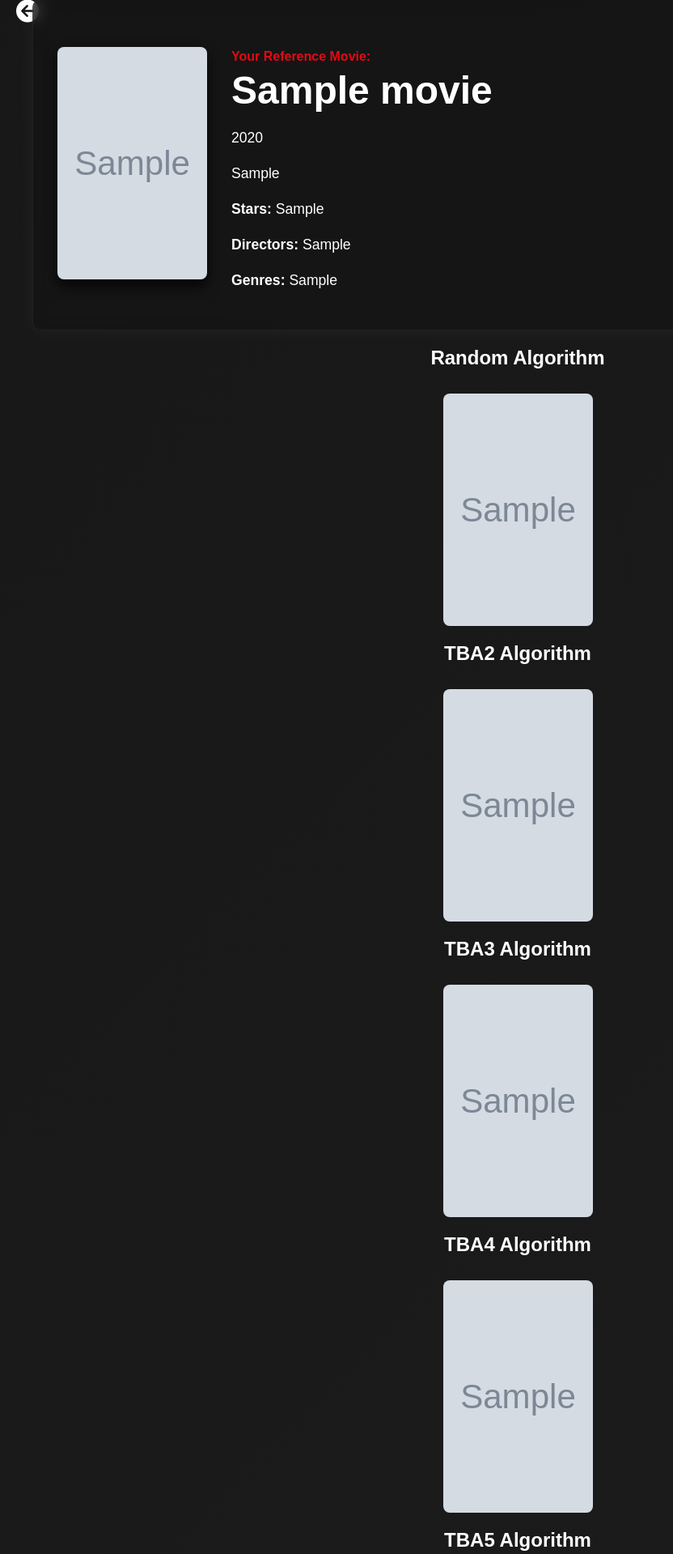
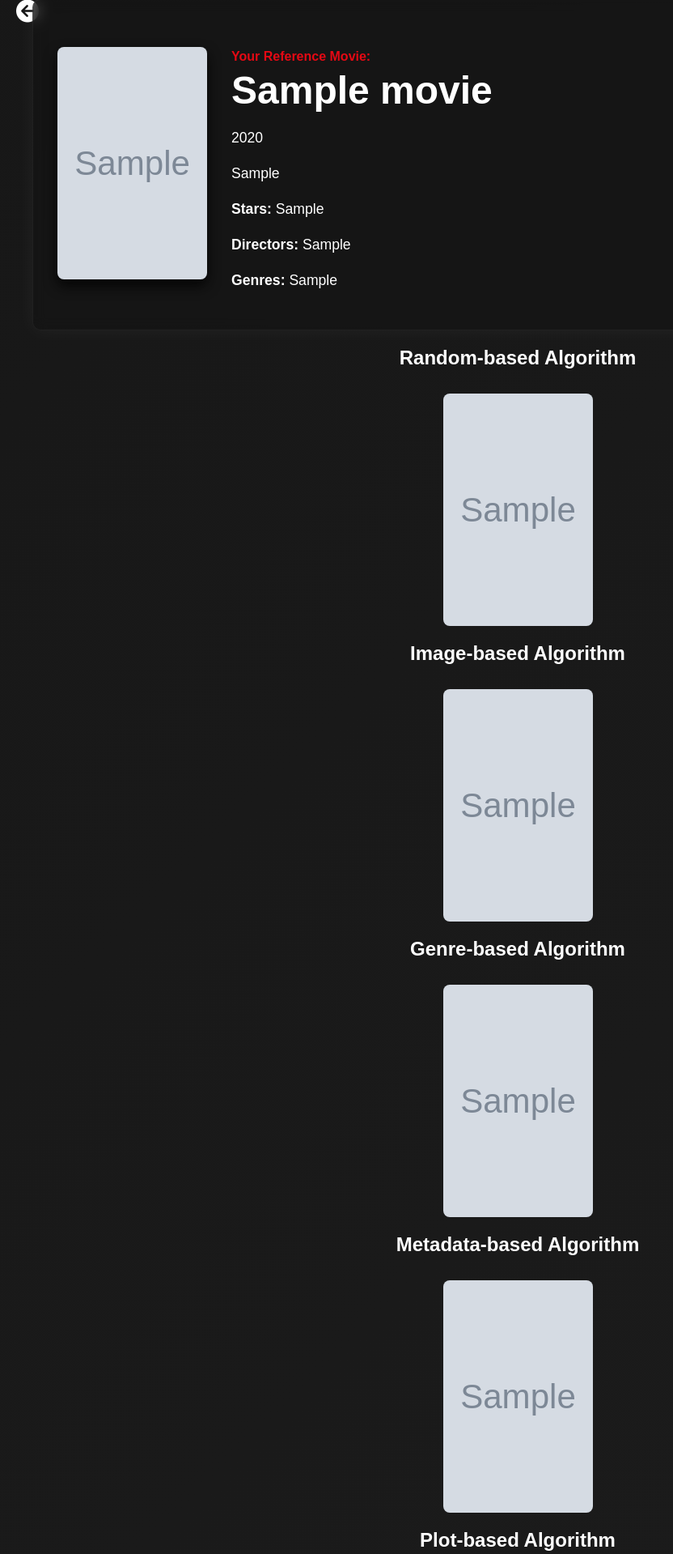
Before and after one commit to Kirschzelle/recommender_systems, a Django app: page /detailed_view/1/ in a window 1280 px wide. Shown: the part 21-1940 px from the top of the page at 81% size, without its empty margins (0-832 px from the left). Run offline with Django 5.2, Linux system fonts and the light colour scheme; tables that the repository leaves empty hold one stand-in row (values such as "Sample post"); grey boxes marked "Sample" are stand-in pictures.

Commit message:
started with image-based

```diff
--- /dev/null
+++ b/movie_recommender/algorithms/algorithm_image.py
@@ -0,0 +1,4 @@
+from recommender.models import Movie
+
+def get_image_based_recommendation(movie_id, recommendation_amount):
+    return [movie_id]
--- a/movie_recommender/algorithms/algorithm_random.py
+++ b/movie_recommender/algorithms/algorithm_random.py
@@ -1,7 +1,7 @@
 import random
 from recommender.models import Movie
 
-def get_random_recommendation(recommendation_amount):
+def get_random_based_recommendation(recommendation_amount):
     all_ids = list(Movie.objects.values_list('movie_id', flat=True))
     if len(all_ids) < recommendation_amount:
         return all_ids
--- a/movie_recommender/algorithms/movie_recommender.py
+++ b/movie_recommender/algorithms/movie_recommender.py
@@ -1,4 +1,5 @@
-from .algorithm_random import get_random_recommendation
+from .algorithm_random import get_random_based_recommendation
+from .algorithm_image import get_image_based_recommendation
 
 def get_recommendation(movie_id, recommendation_amount, function_id):
     """
@@ -23,9 +24,9 @@ def get_recommendation(movie_id, recommendation_amount, function_id):
 
     match function_id:
         case 1:
-            return get_random_recommendation(recommendation_amount)
+            return get_random_based_recommendation(recommendation_amount)
         case 2:
-            return recommendation_placeholder(movie_id, recommendation_amount)
+            return get_image_based_recommendation(movie_id, recommendation_amount)
         case 3:
             return recommendation_placeholder(movie_id, recommendation_amount)
         case 4:
--- a/movie_recommender/recommender/views.py
+++ b/movie_recommender/recommender/views.py
@@ -21,11 +21,11 @@ def detailed_movie_view(request, movie_id):
     all_recommendations = {}
     method_names = {
         1: "Random",
-        2: "TBA2",
-        3: "TBA3",
-        4: "TBA4",
-        5: "TBA5",
-        6: "TBA6"
+        2: "Image",
+        3: "Genre",
+        4: "Metadata",
+        5: "Plot",
+        6: "Title"
     }
 
     for function_id in range(1, 7):
--- a/movie_recommender/templates/detailed_view.html
+++ b/movie_recommender/templates/detailed_view.html
@@ -38,7 +38,7 @@
     {% endif %}
 
     {% for method, movies in all_recommendations.items %}
-    <h2>{{ method }} Algorithm</h2>
+    <h2>{{ method }}-based Algorithm</h2>
     <div class="movie-grid">
         {% for movie in movies %}
             <div class="movie-card">
```
